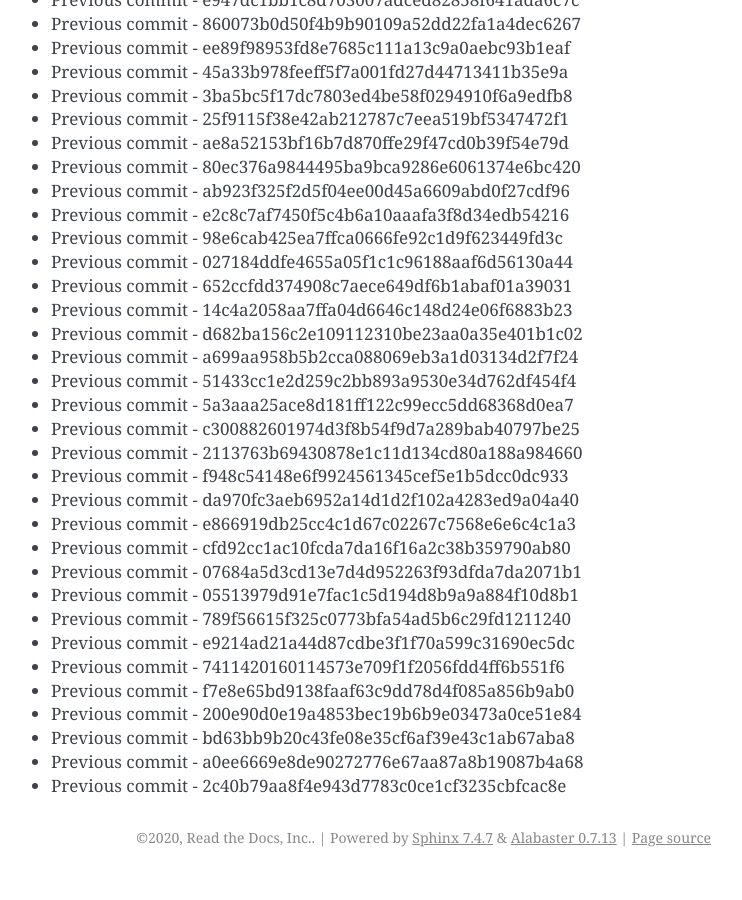
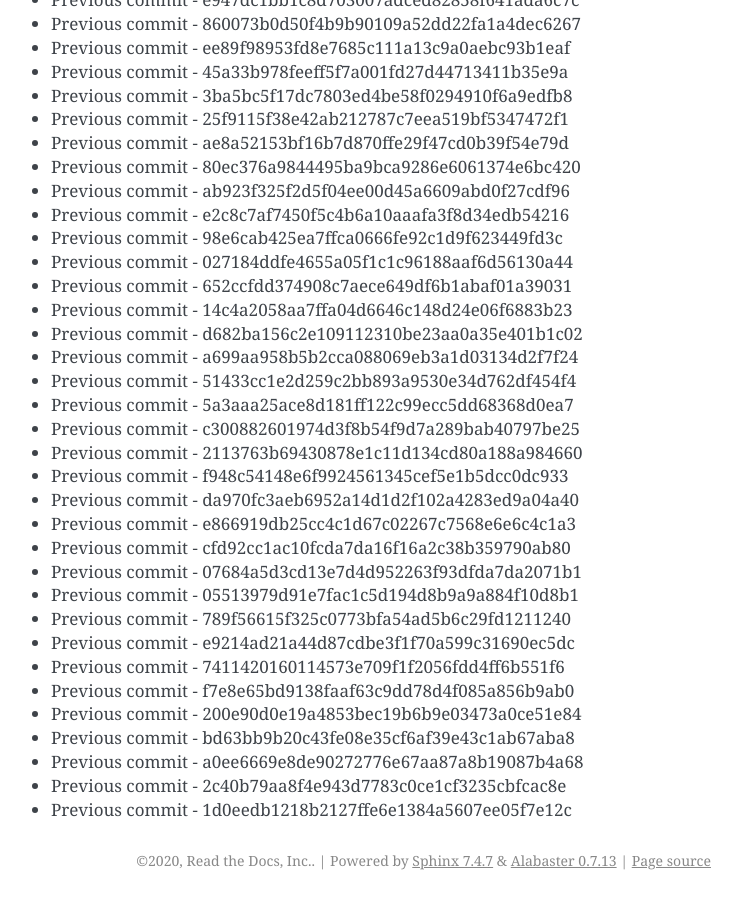
Before and after one commit to readthedocs/rtd-git-stresstest, a Sphinx documentation site: the page built from docs/updates.rst, in a window 1280 px wide and 900 px high, scrolled down 68262 px. Shown: the whole window, without its empty margins (399-1141 px from the left). Built offline with Sphinx 7.4.7, drawn with Linux system fonts in a browser that asks for light colours; before the commit the page ends 69139 px from its top, so only the background shows below that.

Commit message:
Generating commit from previous: 1d0eedb1218b2127ffe6e1384a5607ee05f7e12c

```diff
--- a/docs/updates.rst
+++ b/docs/updates.rst
@@ -2900,3 +2900,4 @@ It can be tested for any performance characteristics.
 * Previous commit - bd63bb9b20c43fe08e35cf6af39e43c1ab67aba8
 * Previous commit - a0ee6669e8de90272776e67aa87a8b19087b4a68
 * Previous commit - 2c40b79aa8f4e943d7783c0ce1cf3235cbfcac8e
+* Previous commit - 1d0eedb1218b2127ffe6e1384a5607ee05f7e12c
```
